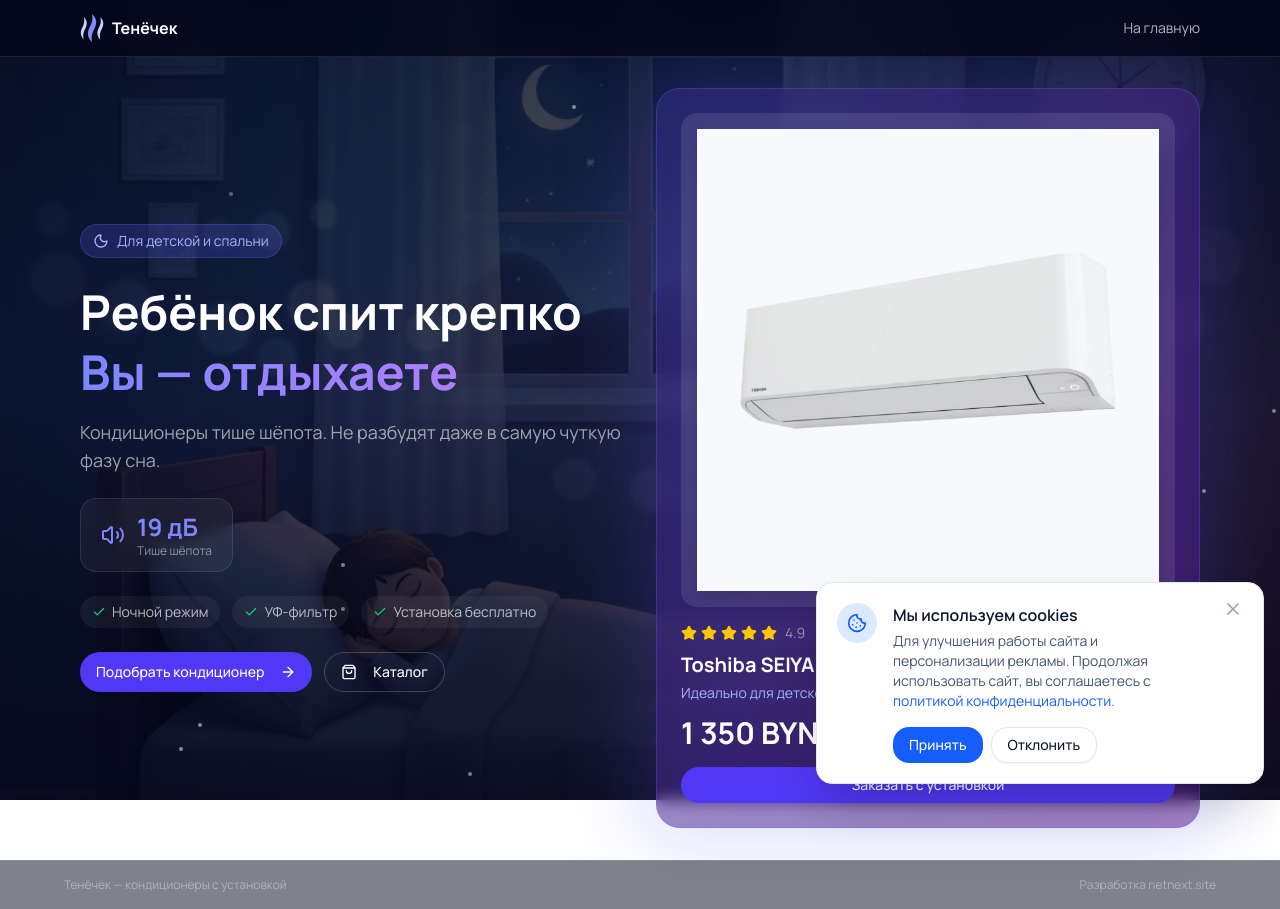
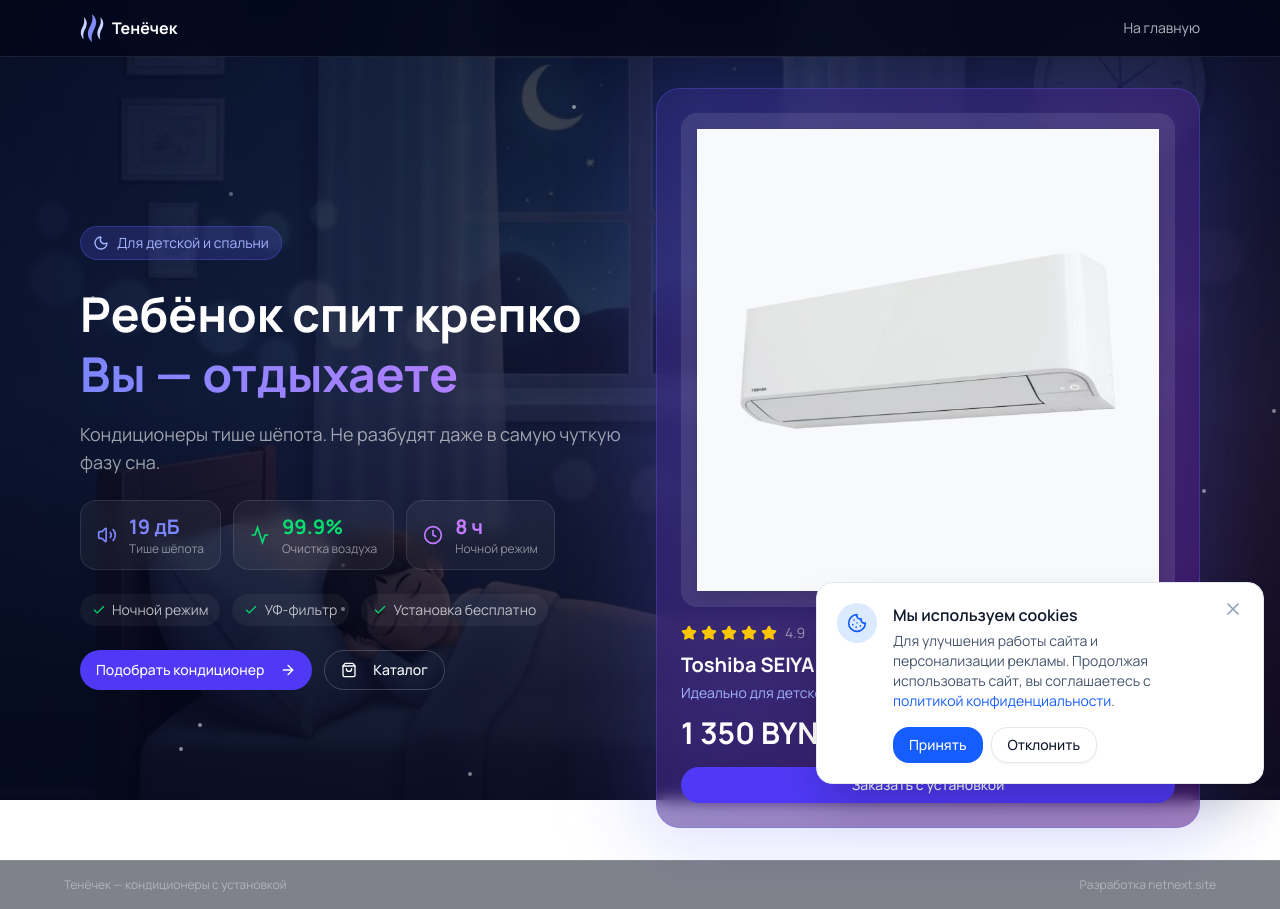
Before and after one commit to skufig/v0-tenechek-by-analysis, a Next.js app: page /promo/sleep in a window 1280 px wide. Built offline with nearby package versions, Linux system fonts and the light colour scheme.

Commit message:
feat: add two new columns for air purification and night mode
Introduce badges for improved sleep and health features.

```diff
--- a/app/promo/sleep/sleep-promo-client.tsx
+++ b/app/promo/sleep/sleep-promo-client.tsx
@@ -84,12 +84,33 @@ export function SleepPromoClient() {
                   Кондиционеры тише шёпота. Не разбудят даже в самую чуткую фазу сна.
                 </p>
 
-                {/* Noise badge */}
-                <div className="inline-flex items-center gap-3 bg-white/5 backdrop-blur-sm rounded-2xl border border-white/10 px-5 py-3 mb-6">
-                  <Volume2 className="w-6 h-6 text-indigo-400" />
-                  <div>
-                    <div className="text-2xl font-bold text-indigo-400">19 дБ</div>
-                    <div className="text-xs text-white/50">Тише шёпота</div>
+                {/* Stats row */}
+                <div className="flex flex-wrap justify-center lg:justify-start gap-3 mb-6">
+                  <div className="flex items-center gap-3 bg-white/5 backdrop-blur-sm rounded-2xl border border-white/10 px-4 py-3">
+                    <Volume2 className="w-5 h-5 text-indigo-400" />
+                    <div>
+                      <div className="text-xl font-bold text-indigo-400">19 дБ</div>
+                      <div className="text-xs text-white/50">Тише шёпота</div>
+                    </div>
+                  </div>
+                  <div className="flex items-center gap-3 bg-white/5 backdrop-blur-sm rounded-2xl border border-white/10 px-4 py-3">
+                    <svg className="w-5 h-5 text-green-400" viewBox="0 0 24 24" fill="none" stroke="currentColor" strokeWidth="2">
+                      <path d="M22 12h-4l-3 9L9 3l-3 9H2" />
+                    </svg>
+                    <div>
+                      <div className="text-xl font-bold text-green-400">99.9%</div>
+                      <div className="text-xs text-white/50">Очистка воздуха</div>
+                    </div>
+                  </div>
+                  <div className="flex items-center gap-3 bg-white/5 backdrop-blur-sm rounded-2xl border border-white/10 px-4 py-3">
+                    <svg className="w-5 h-5 text-purple-400" viewBox="0 0 24 24" fill="none" stroke="currentColor" strokeWidth="2">
+                      <circle cx="12" cy="12" r="10" />
+                      <path d="M12 6v6l4 2" />
+                    </svg>
+                    <div>
+                      <div className="text-xl font-bold text-purple-400">8 ч</div>
+                      <div className="text-xs text-white/50">Ночной режим</div>
+                    </div>
                   </div>
                 </div>
 
```
